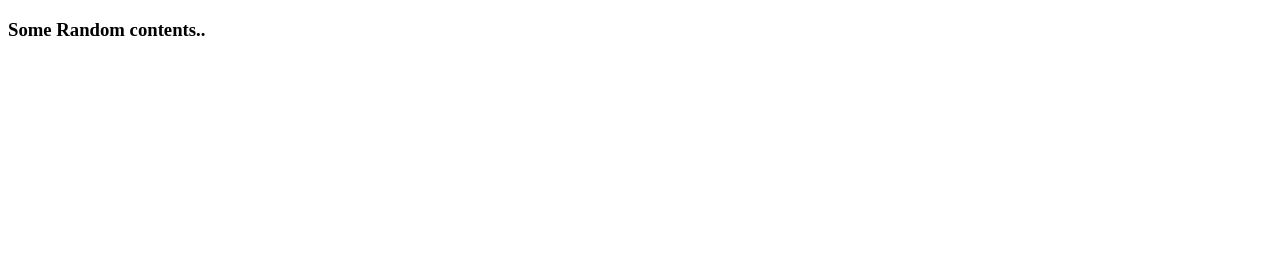
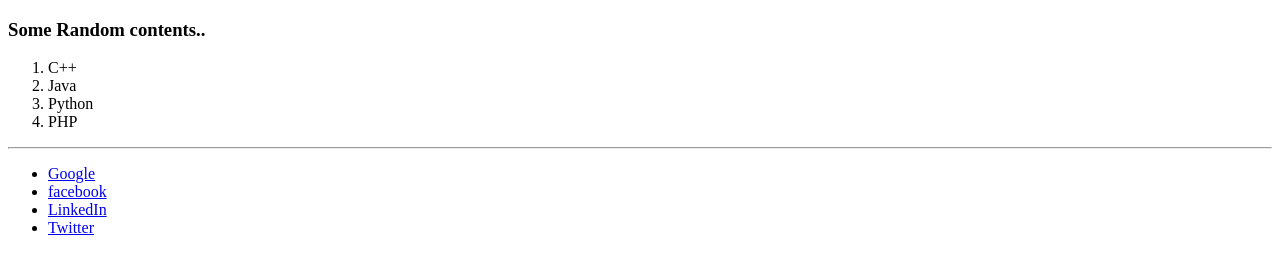
Before and after one commit to BiswasAmitav/learning-javascript, a website: page JS-Dom/Traversing.html in a window 1280 px wide. Drawn offline with Linux system fonts and the light colour scheme.

Commit message:
js file is connecter

```diff
--- a/JS-Dom/Traversing.html
+++ b/JS-Dom/Traversing.html
@@ -9,7 +9,20 @@
 <body>
     <div class="container">
         <h3>Some Random contents..</h3>
-
+        <ol>
+            <li>C++</li>
+            <li>Java</li>
+            <li>Python</li>
+            <li>PHP</li>
+        </ol>
+        <hr>
+        <ul>
+            <li><a href="https://www.google.com/">Google</a></li>
+            <li><a href="https://www.facebook.com/">facebook</a></li>
+            <li><a href="https://www.linkedin.com/">LinkedIn</a></li>
+            <li><a href="https://www.twiter.com/">Twitter</a></li>
+        </ul>
     </div>
+    <script src="Traversing.js"></script>
 </body>
 </html>
```
